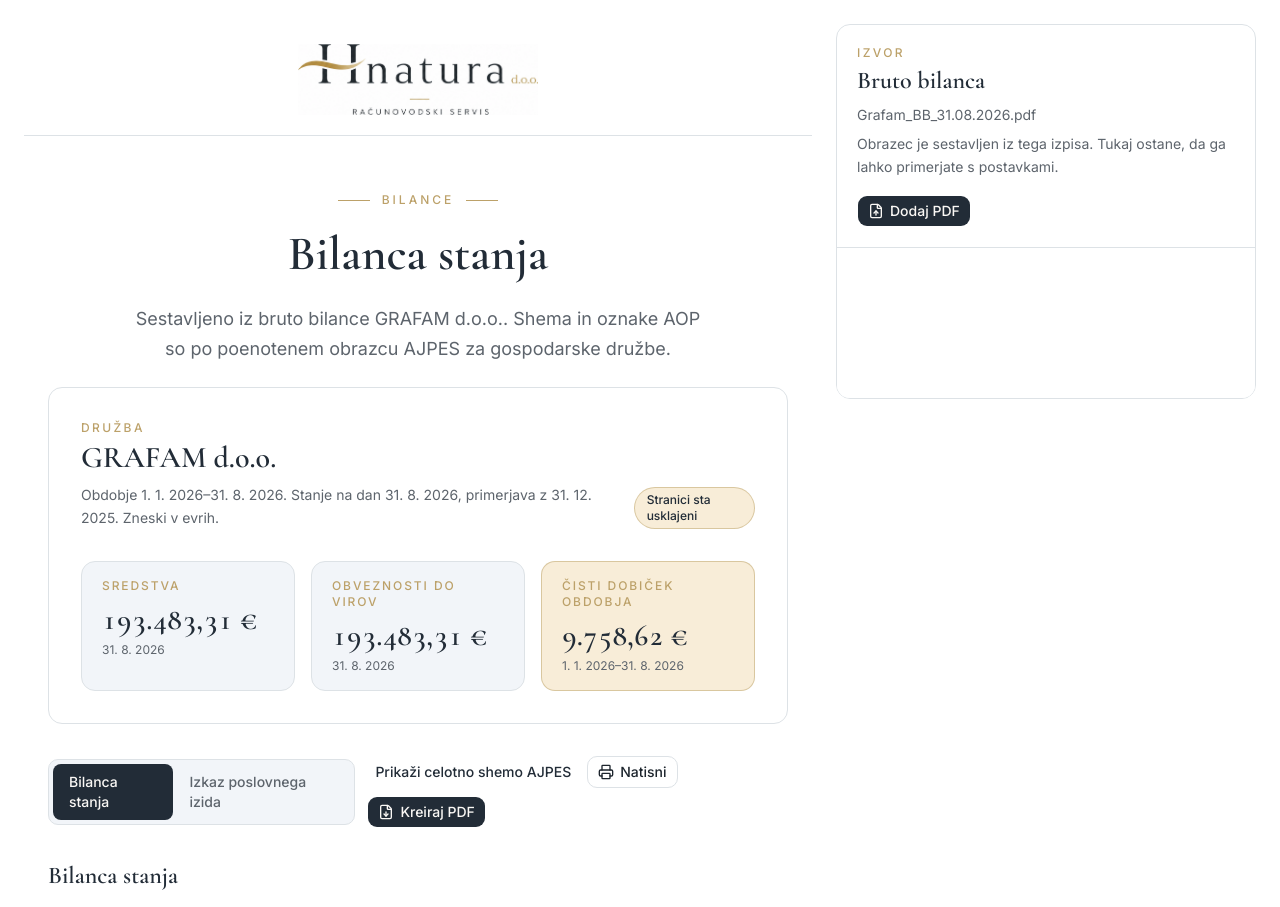
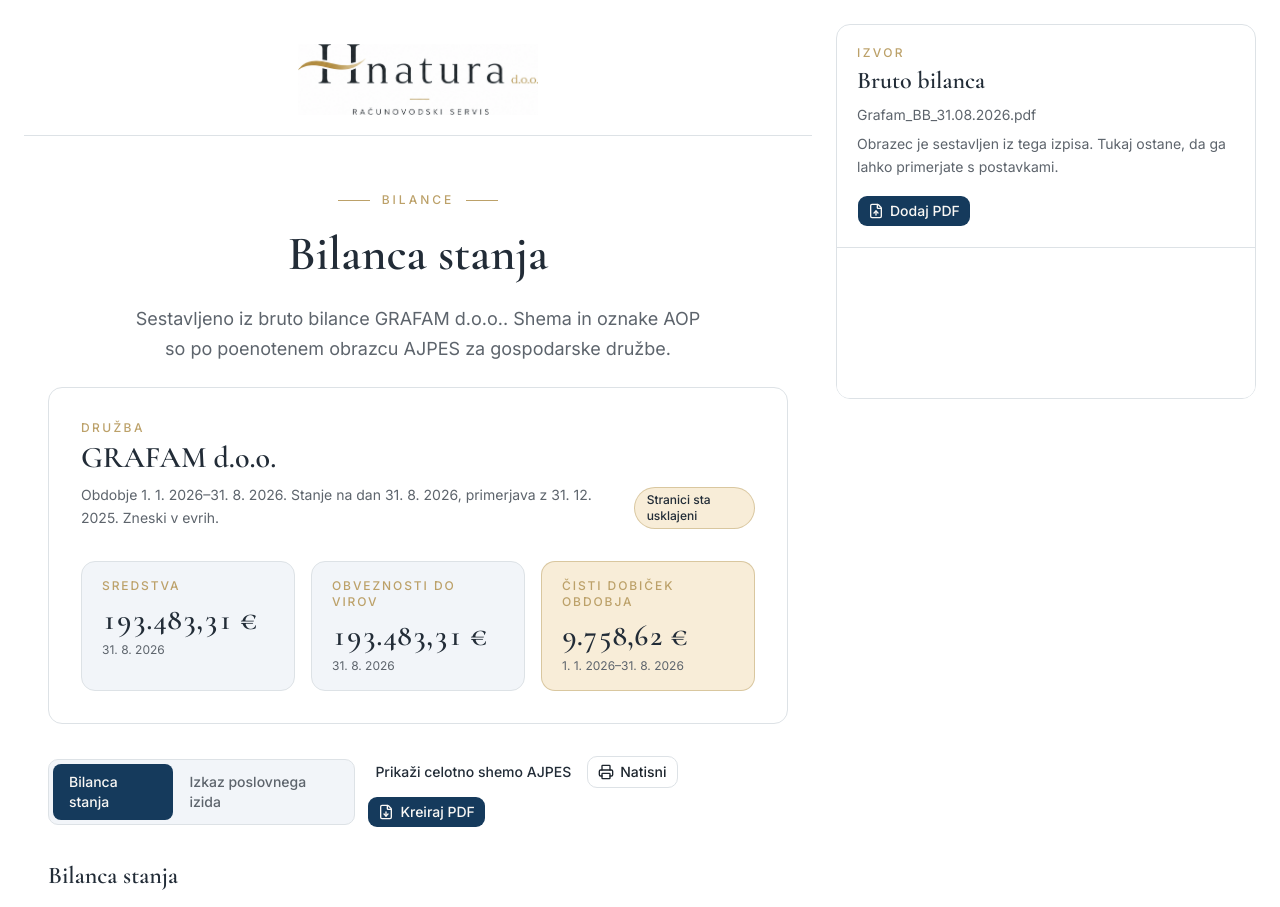
Before and after one commit to Urskapremk/Bilance, a Next.js app: page / in a window 1280 px wide. Shown: the top 907 px of the page. Built offline with nearby package versions, Linux system fonts and the light colour scheme.

Commit message:
Pobarvaj gumbe in izbrani zavihek v temno modro.
Dodaj PDF, Kreiraj PDF in aktiven zavihek uporabljajo isto modro kot glava tabele.

Co-authored-by: info <info@hnatura.com>

```diff
--- a/src/app/globals.css
+++ b/src/app/globals.css
@@ -64,7 +64,7 @@
   --card-foreground: #1d252d;
   --popover: #ffffff;
   --popover-foreground: #1d252d;
-  --primary: #222c37;
+  --primary: #153a5c;
   --primary-foreground: #faf8f5;
   --secondary: #f2f5f9;
   --secondary-foreground: #222c37;
--- a/src/components/bilance-app.tsx
+++ b/src/components/bilance-app.tsx
@@ -247,7 +247,7 @@ function Tab({
       aria-current={active ? "page" : undefined}
       className={cn(
         "rounded-md px-4 py-2 text-sm font-medium transition-colors",
-        active ? "bg-navy text-navy-foreground" : "text-muted-foreground hover:text-navy",
+        active ? "bg-deep-blue text-navy-foreground" : "text-muted-foreground hover:text-navy",
       )}
     >
       {children}
```
